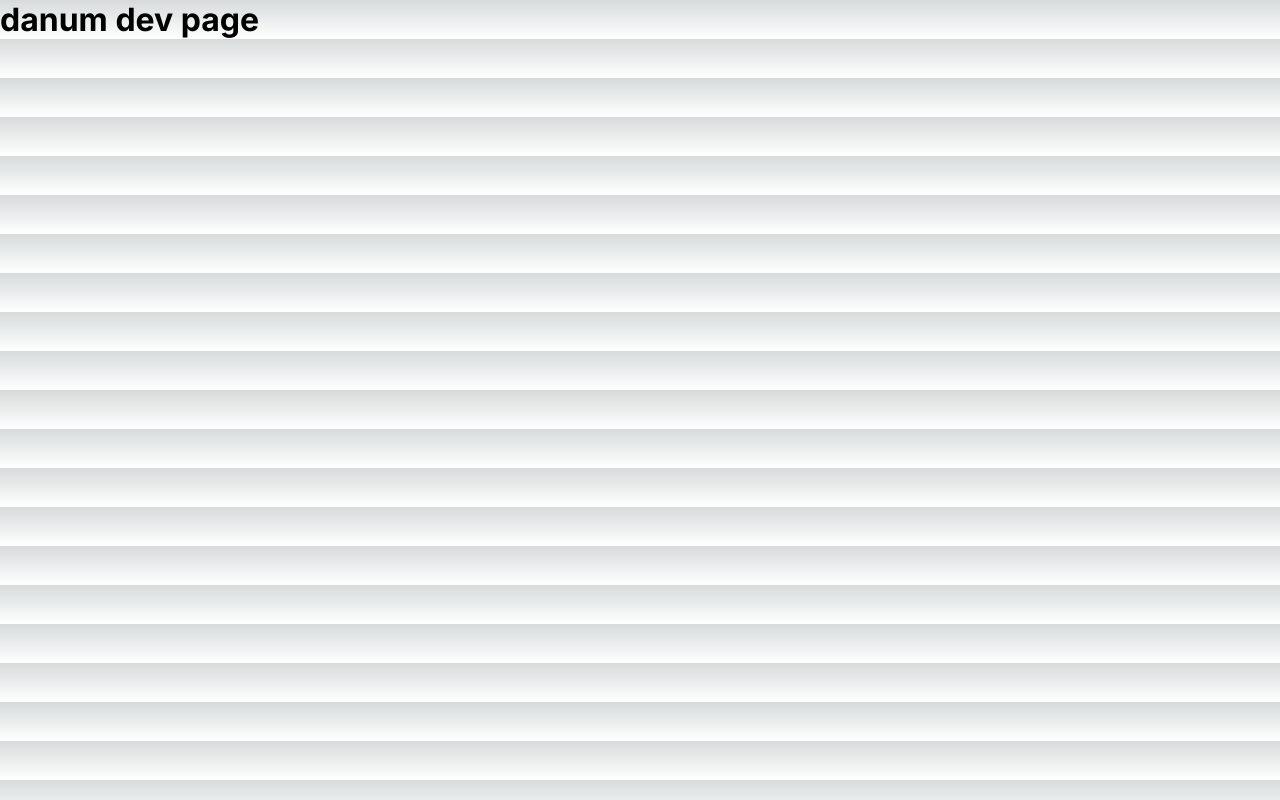
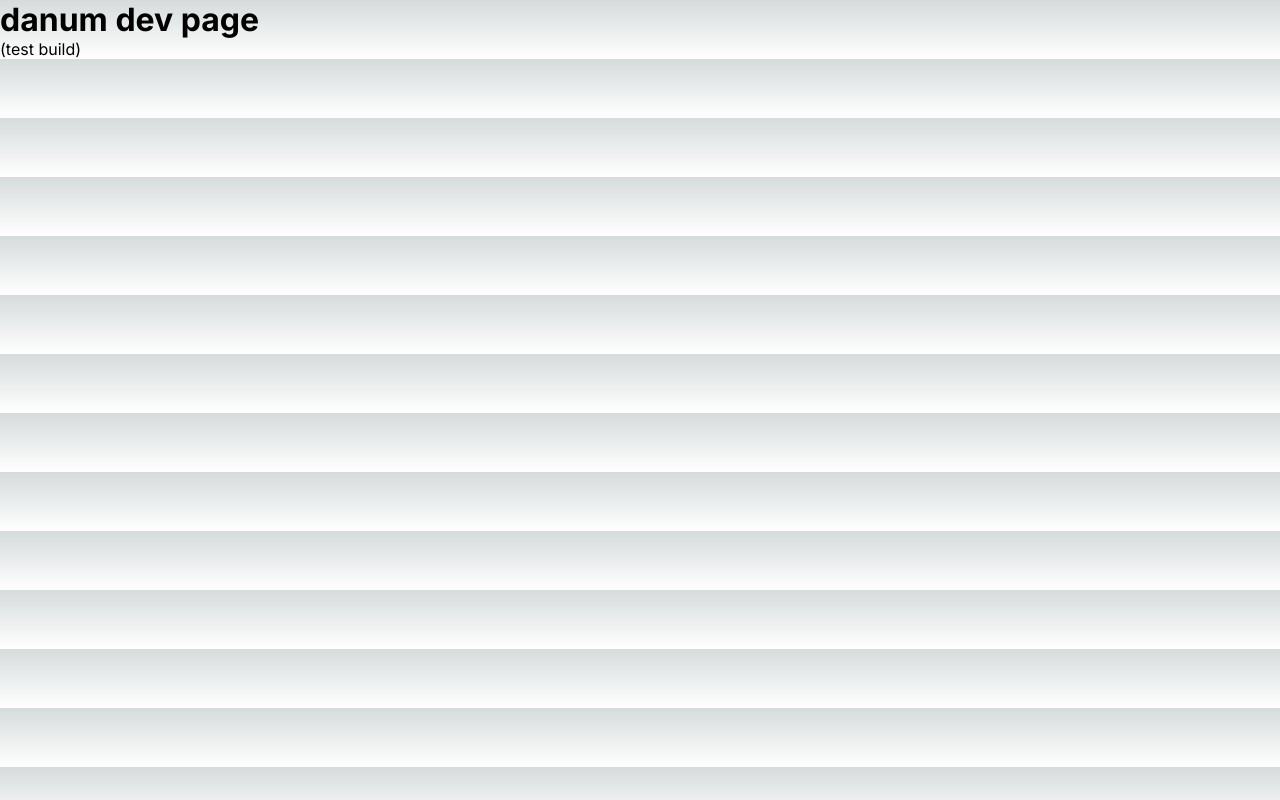
Before and after one commit to KJLBK/danum-next, a Next.js app: page / in a window 1280 px wide. Built offline with nearby package versions, Linux system fonts and the light colour scheme.

Commit message:
chore: Update Home page with test build message

```diff
--- a/src/app/page.tsx
+++ b/src/app/page.tsx
@@ -2,7 +2,7 @@ export default function Home() {
     return (
         <>
             <h1>danum dev page</h1>
-            <div></div>
+            <div>(test build)</div>
         </>
     );
 }
```
